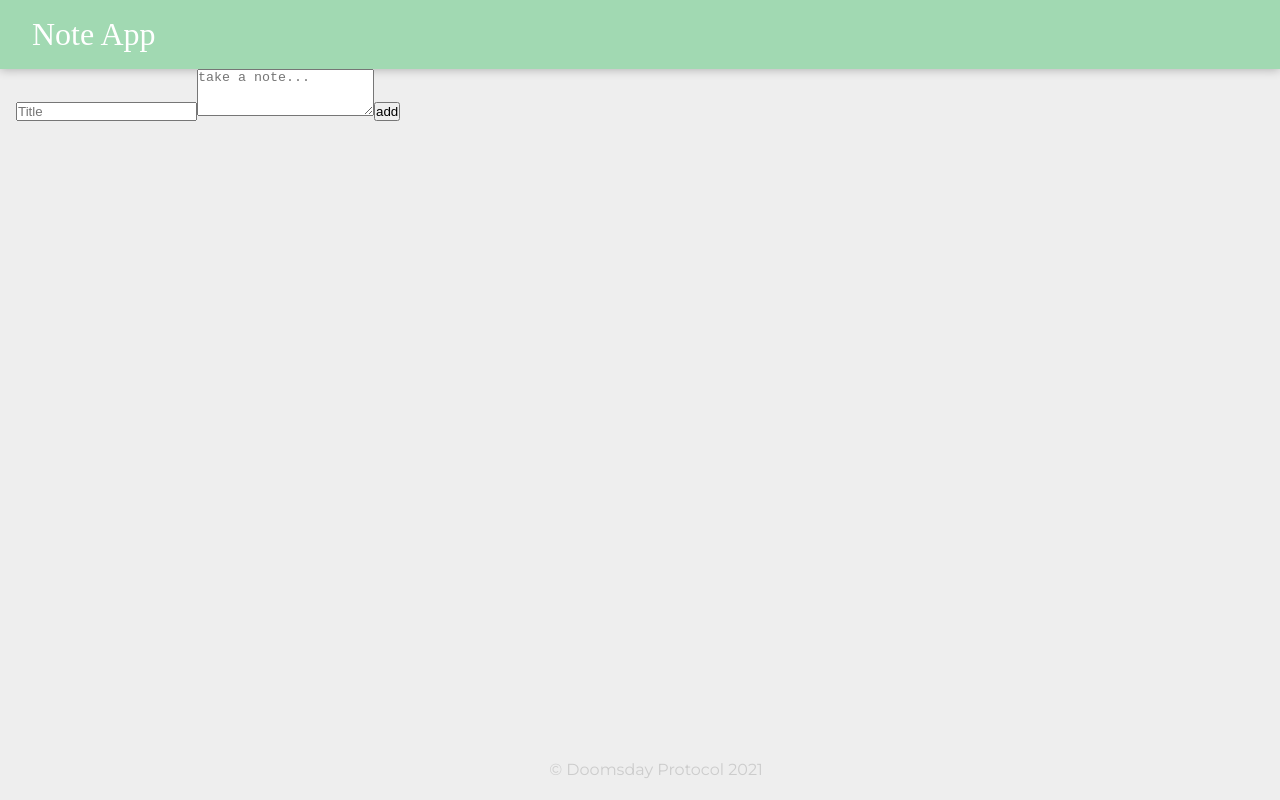
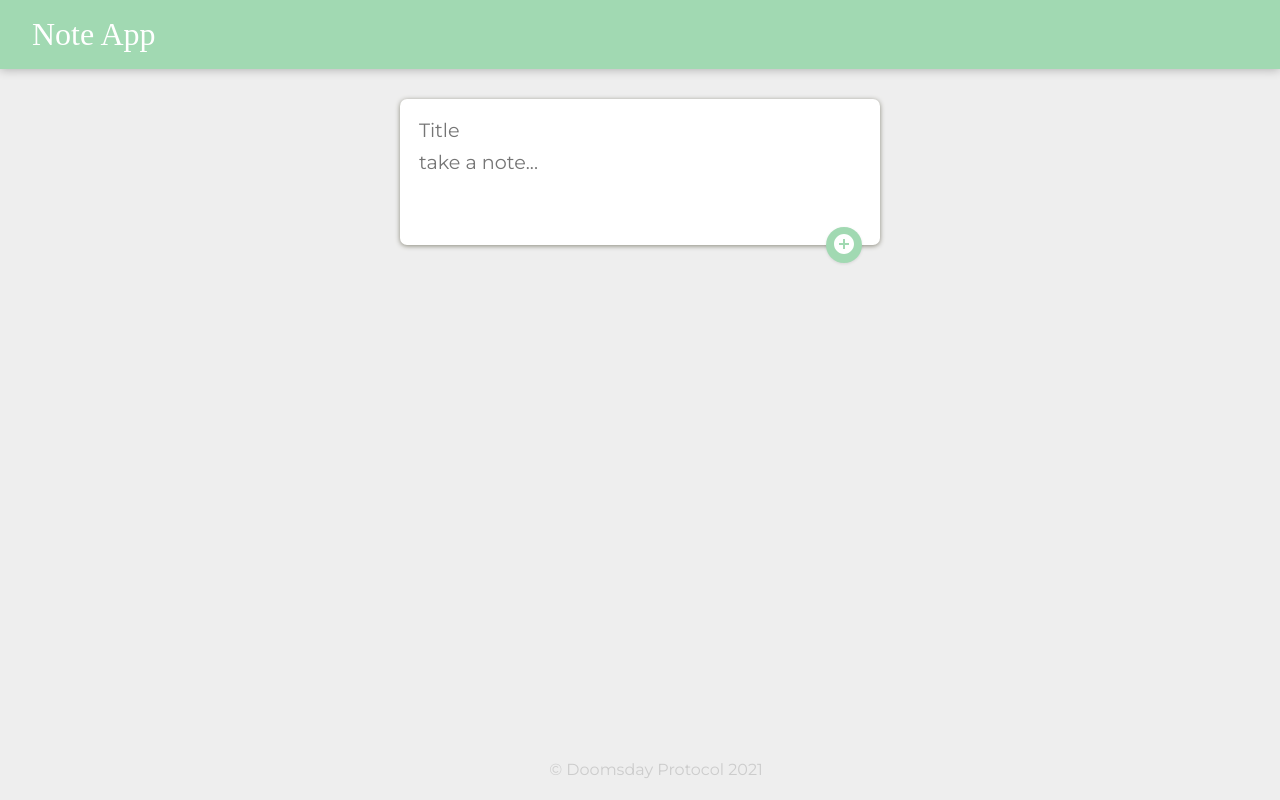
Before and after one commit to thounny/note-app, a React (Create React App) app: page / in a window 1280 px wide. Built offline with nearby package versions, Linux system fonts and the light colour scheme; a web font is replaced by a local one.

Commit message:
Imported add icon for note button

```diff
--- a/src/components/CreateArea.jsx
+++ b/src/components/CreateArea.jsx
@@ -1,4 +1,5 @@
 import React, {useState} from 'react';
+import AddCircleIcon from '@mui/icons-material/AddCircle';
 
 function CreateArea(props) {
 
@@ -30,7 +31,7 @@
 
     return (
         <div>
-            <form>
+            <form className="create-note">
                 <input
                 name="title"
                 onChange={handleChange}
@@ -44,7 +45,9 @@
                 placeholder="take a note..."
                 rows="3"
                 />
-                <button onClick={submitNote}>add</button>
+                <button onClick={submitNote}>
+                    <AddCircleIcon />
+                </button>
             </form>
         </div>
     );
```
